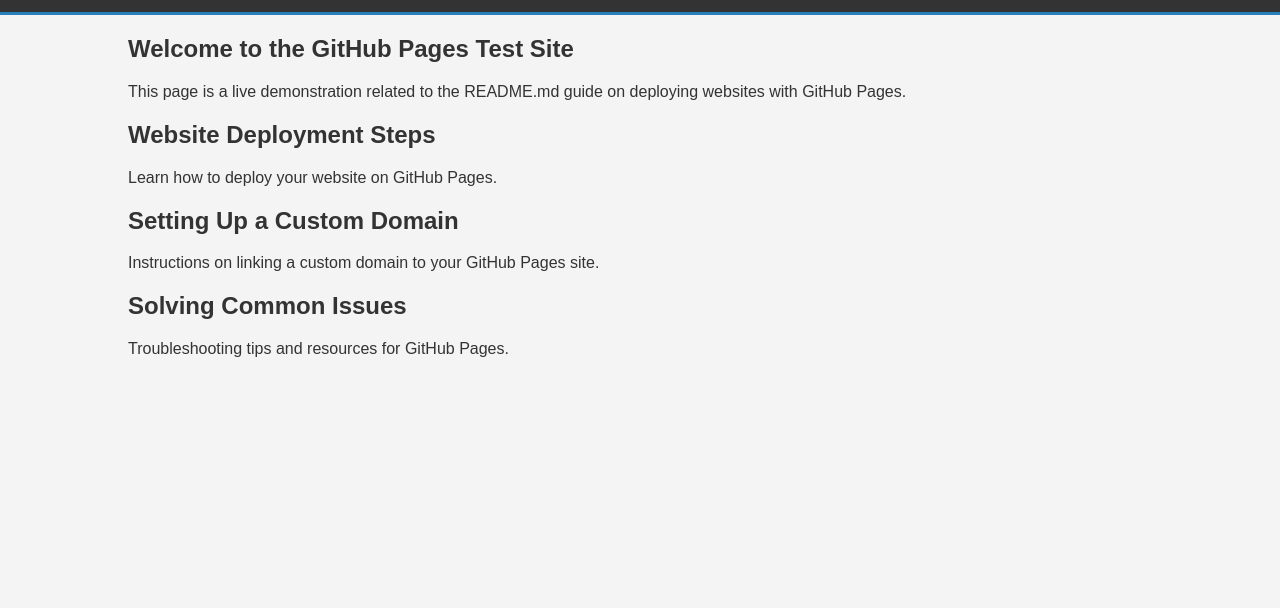
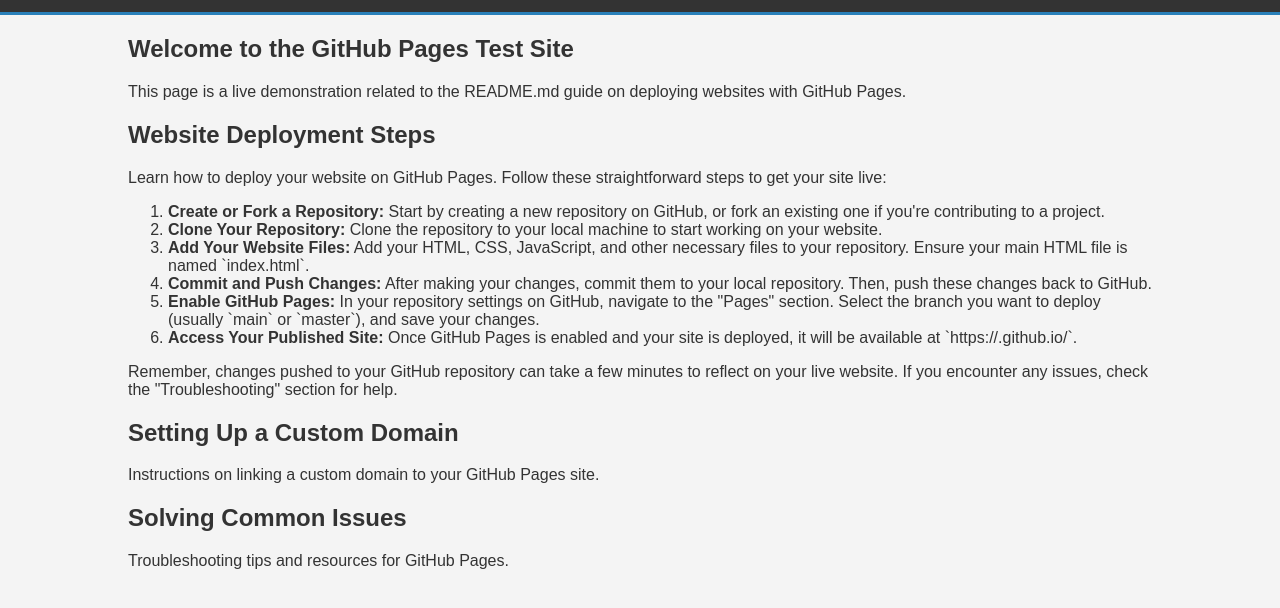
Before and after one commit to TylerGeorgeAlexander/github-pages-test, a plain HTML site: page index.html in a window 1280 px wide. Shown: the part 88-696 px from the top of the page. Drawn offline with Linux system fonts and the light colour scheme.

Commit message:
feat: expand deployment section with detailed steps

```diff
--- a/index.html
+++ b/index.html
@@ -86,9 +86,18 @@
 
         <section id="deployment">
             <h2>Website Deployment Steps</h2>
-            <p>Learn how to deploy your website on GitHub Pages.</p>
-            <!-- Additional content here -->
+            <p>Learn how to deploy your website on GitHub Pages. Follow these straightforward steps to get your site live:</p>
+            <ol>
+                <li><strong>Create or Fork a Repository:</strong> Start by creating a new repository on GitHub, or fork an existing one if you're contributing to a project.</li>
+                <li><strong>Clone Your Repository:</strong> Clone the repository to your local machine to start working on your website.</li>
+                <li><strong>Add Your Website Files:</strong> Add your HTML, CSS, JavaScript, and other necessary files to your repository. Ensure your main HTML file is named `index.html`.</li>
+                <li><strong>Commit and Push Changes:</strong> After making your changes, commit them to your local repository. Then, push these changes back to GitHub.</li>
+                <li><strong>Enable GitHub Pages:</strong> In your repository settings on GitHub, navigate to the "Pages" section. Select the branch you want to deploy (usually `main` or `master`), and save your changes.</li>
+                <li><strong>Access Your Published Site:</strong> Once GitHub Pages is enabled and your site is deployed, it will be available at `https://<your-username>.github.io/<repository-name>`.</li>
+            </ol>
+            <p>Remember, changes pushed to your GitHub repository can take a few minutes to reflect on your live website. If you encounter any issues, check the "Troubleshooting" section for help.</p>
         </section>
+
 
         <section id="custom-domain">
             <h2>Setting Up a Custom Domain</h2>
```
